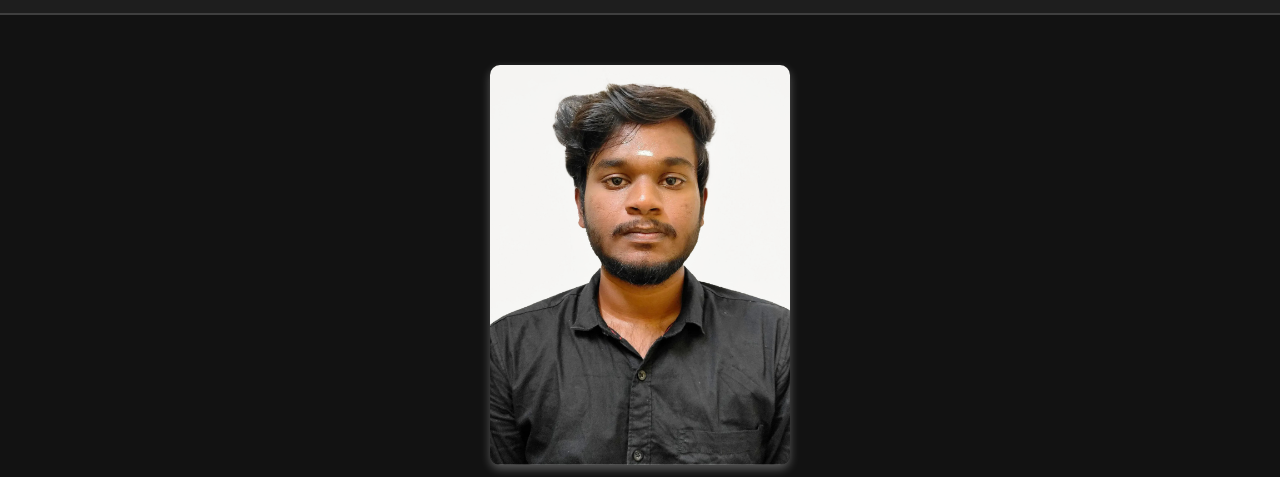
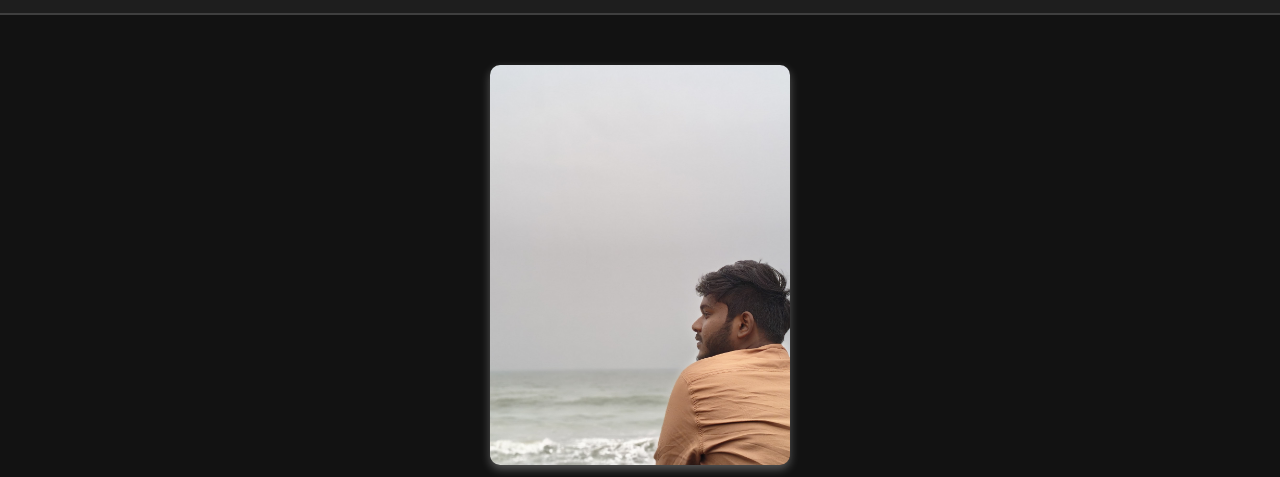
Before and after one commit to Gokulv21/portfolio, a plain HTML site: page index.html in a window 1280 px wide. Shown: the part 52-529 px from the top of the page. Drawn offline with Linux system fonts and the light colour scheme; a web font is replaced by a local one.

Commit message:
index.html

```diff
--- a/index.html
+++ b/index.html
@@ -238,7 +238,7 @@
 
 <div class="profile-container">
     <div class="profile">
-        <img src="Main photo(2).jpg" alt="Gokul V">
+        <img src="Portfolio pic.jpeg" alt="Gokul V">
         <div id="name">Gokul V</div>
     </div>
 </div>
```
